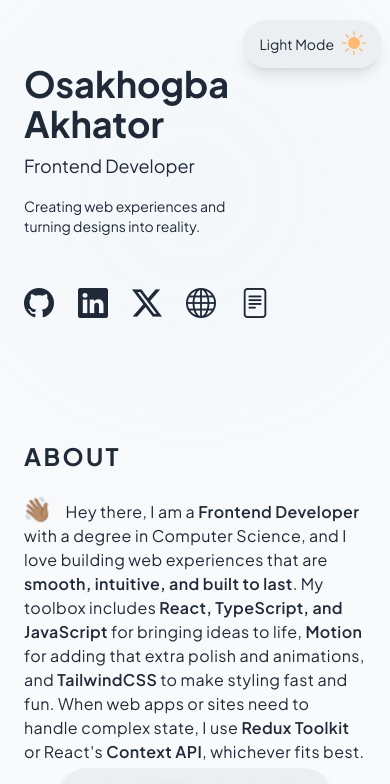
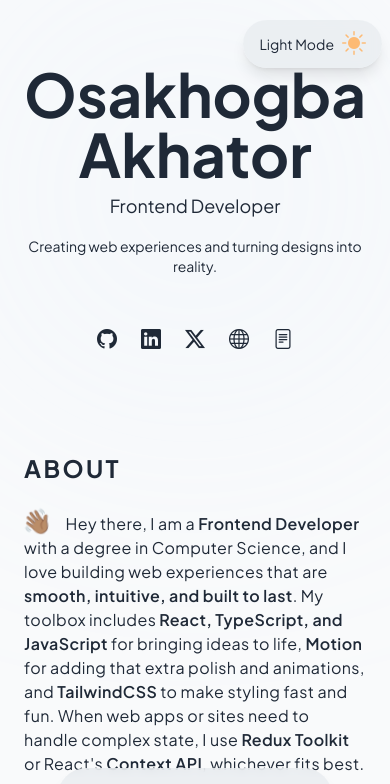
Before and after one commit to AkhatorEnosa/my_portfolio, a React (Vite) app: page / in a window 390 px wide. Shown: the top 784 px of the page. Built offline with nearby package versions, Linux system fonts and the light colour scheme.

Commit message:
website rearrangement

```diff
--- a/src/App.tsx
+++ b/src/App.tsx
@@ -7,7 +7,7 @@ import CursorTracker from "./components/CursorTracker";
 function App() {
   const {theme} = useContext(AppContext);
   return (
-    <div className="mx-auto min-h-screen max-w-screen px-6 py-12 font-sans md:px-12 md:py-16 lg:py-0 bg-[#f9fafb] dark:bg-[#1F2937] text-[#1F2937] dark:text-[#f9fafb]">
+    <div className="mx-auto min-h-screen max-w-[1800px] px-6 py-12 font-sans md:px-36 lg:px-12 md:py-16 lg:py-0 bg-[#f9fafb] dark:bg-[#1F2937] text-[#1F2937] dark:text-[#f9fafb]">
       <div className={`${theme === 'dark' ? "bg-[#1F2937]" : "bg-[#f9fafb]"} fixed w-screen h-screen left-0 top-0 z-10`}>
         <CursorTracker/>
       </div>
--- a/src/components/ProjectCard.tsx
+++ b/src/components/ProjectCard.tsx
@@ -26,12 +26,6 @@ const ProjectCard = ({ title, desc, tech, url, construction, imgSrc }: ProjectCa
                   <p className="text-sm">{desc}</p>
                 </div>
                 {/* <hr className="text-[#1f2937]/20"/> */}
-                <div className="w-full flex gap-2 mt-5 text-[10px] font-semibold uppercase tracking-wider flex-wrap">
-                    {/* {tech.map((x: string) => (x + " • "))} */}
-                    {tech.map((x: string, index: number) => (
-                        <p key={index} className="px-2 py-1 bg-[#008080]/5 dark:bg-[#008080]/30 rounded-2xl">{x}</p>
-                    ))}
-                </div>
                 {/* <a href={url} target="_blank" className="text-sm text-[#FF6B6B]">View Project</a> */}
             </div>
             <div className="relative w-full md:w-fit md:h-full md:col-span-2 flex justify-center items-start">
@@ -39,9 +33,16 @@ const ProjectCard = ({ title, desc, tech, url, construction, imgSrc }: ProjectCa
                 <i className="bi bi-bricks"></i>
               </span>}
               <div className="w-full h-48 dark:border-[#f9fafb]/20 rounded-lg md:rounded-3xl border-[1px] border-[#1f2937]/20 overflow-hidden">
-                  <img src={imgSrc} alt="Soozeer" className="w-full h-full object-cover scale-125 group-hover:scale-100 transition-transform duration-300"/>
+                  <img src={imgSrc} alt="Project Image" className="w-full h-full object-cover scale-125 group-hover:scale-100 transition-transform duration-300"/>
               </div>
             </div>
+        </div>
+
+        <div className="w-full flex gap-2 mt-5 text-[10px] justify-center font-semibold uppercase tracking-wider flex-wrap">
+            {/* {tech.map((x: string) => (x + " • "))} */}
+            {tech.map((x: string, index: number) => (
+                <p key={index} className="px-2 py-1 bg-[#008080]/5 dark:bg-[#008080]/30 rounded-2xl">{x}</p>
+            ))}
         </div>
     </motion.a>
   )
--- a/src/components/SocialLink.tsx
+++ b/src/components/SocialLink.tsx
@@ -6,7 +6,7 @@ interface SocialLinkProps {
 
 const SocialLink = ({url, title, icon}: SocialLinkProps) => {
   return (
-    <a href={url} title={title} target="_blank" className="hover:scale-125 hover:text-[#008080] dark:text-[#f9fafb]/60 dark:hover:text-[#f9fafb] transition-all duration-300"><i className={`bi ${icon}`}></i></a>
+    <a href={url} title={title} target="_blank" className="text-xl md:text-sm hover:scale-125 hover:text-[#008080] dark:text-[#f9fafb]/60 dark:hover:text-[#f9fafb] transition-all duration-300"><i className={`bi ${icon}`}></i></a>
   )
 }
 
--- a/src/sections/Left.tsx
+++ b/src/sections/Left.tsx
@@ -18,13 +18,13 @@ const Left = () => {
   return (
     <section className="relative lg:sticky lg:top-0 lg:flex lg:max-h-screen lg:w-[48%] lg:flex-col lg:justify-between lg:py-24 lg:px-12">
       <div>
-        <header className="w-full flex flex-col">
+        <header className="w-full flex flex-col justify-center items-center lg:items-start text-center lg:text-left">
           {/* user data  */}
           <motion.h1
             initial={{ opacity: 0, y: 50 }}
             animate={{ opacity: 1, y: 0 }}
             transition={{ duration: 0.5 }}
-            className="text-4xl md:text-5xl lg:text-6xl font-bold mt-4 md:mt-0 leading-14"
+            className="text-6xl sm:text-8xl lg:text-6xl font-bold mt-4 md:mt-0 leading-14"
           >
               Osakhogba Akhator
           </motion.h1>
@@ -34,12 +34,12 @@ const Left = () => {
               initial={{ opacity: 0, y: 50 }}
               animate={{ opacity: 1, y: 0 }}
               transition={{ duration: 0.5, delay: 0.5 }}
-            className="text-lg lg:text-2xl">Frontend Developer</motion.p>
+            className="text-lg sm:text-2xl">Frontend Developer</motion.p>
             <motion.p
               initial={{ opacity: 0, y: 50 }}
               animate={{ opacity: 1, y: 0 }}
               transition={{ duration: 0.5, delay: 0.8 }}
-            className="w-[60%] lg:w-full text-sm lg:text-lg mt-2 dark:text-[#f9fafb]/70">Creating web experiences and turning designs into reality.</motion.p>
+            className="w-full text-sm sm:text-lg mt-2 dark:text-[#f9fafb]/70">Creating web experiences and turning designs into reality.</motion.p>
           </div>
         </header>
 
@@ -64,7 +64,8 @@ const Left = () => {
         initial={{ opacity: 0, y: 50 }}
         animate={{ opacity: 1, y: 0 }}
         transition={{ duration: 0.5, delay: 2 }}
-      className="w-full flex mt-12 lg:mt-10 justify-between items-center text-3xl lg:text-2xl">
+        className="w-full flex mt-12 lg:mt-10 justify-center lg:justify-between items-center gap-4 text-3xl lg:text-2xl"
+      >
         {/* social links */}
         <div className="flex gap-6 ">
           {
@@ -73,7 +74,6 @@ const Left = () => {
             ))
           }
         </div>
-
         <motion.button
           initial={{ opacity: 0 }}
           animate={{ opacity: 1 }}
--- a/src/sections/Right.tsx
+++ b/src/sections/Right.tsx
@@ -15,7 +15,7 @@ import TabButton from "../components/TabButton";
 const Right = () => {
     const {groupBy} = useContext(AppContext);
   return (
-        <main id="about" className="mt-10 lg:mt-0 lg:w-[52%] lg:py-14 lg:px-12">
+        <main id="about" className="mt-5 lg:mt-0 lg:w-[52%] lg:py-14 lg:px-12">
             <motion.div
                 initial={{ opacity: 0, y: -50 }}
                 animate={{ opacity: 1, y: 0 }}
@@ -125,7 +125,7 @@ const Right = () => {
                 transition={{ duration: 0.5, delay: 3.8 }}
                 id="projects" className="py-10 relative"
             >
-                <h1 className="w-full text-2xl font-bold tracking-widest uppercase">Selected Projects</h1>
+                {/* <h1 className="w-full text-2xl font-bold tracking-widest uppercase">Selected Projects</h1> */}
                 <div className="cards w-full flex flex-col gap-6 mt-5">
                     <div className="tabs w-fit flex gap-2 lg:gap-3 items-center overflow-x-scroll py-3 px-3 rounded-full md:sticky top-4 bg-[#f9fafb]/80 dark:bg-[#1f2937]/80 backdrop-blur-sm z-30">
                         {TABS.map((tab, index) => (
```
